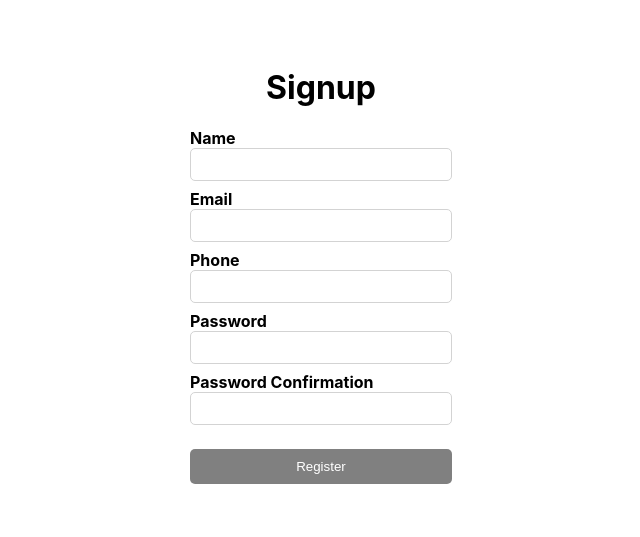
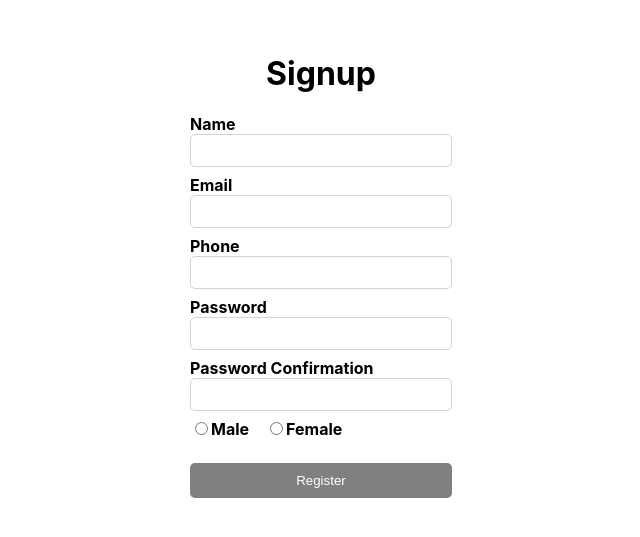
Before and after one commit to amir-rismani/formik-library, a React (Create React App) app: page / in a window 1280 px wide. Shown: the part 127-664 px from the top of the page, without its empty margins (319-959 px from the left). Built offline with nearby package versions, Linux system fonts and the light colour scheme.

Commit message:
add radio button

```diff
--- a/src/App.css
+++ b/src/App.css
@@ -8,16 +8,23 @@
 }
 
 .formGroup{
-  display: flex;
-  flex-direction: column;
-  align-items: flex-start;
   margin-bottom: .5rem;
+  text-align: left;
 }
 
 label{
   font-weight: bold;
+  display: block;
 }
-input{
+
+input+label {
+  display: inline-flex;
+  margin-right: 1rem;
+}
+
+input[type=text],
+input[type=password],
+input[type=email]{
   width: 250px;
   border: 1px solid lightgray;
   border-radius: 5px;
--- a/src/App.js
+++ b/src/App.js
@@ -9,6 +9,7 @@ const initialValues = {
   phone: "",
   password: "",
   passwordConfirmation: "",
+  gender: ""
 }
 
 // 2. Handle submittion
@@ -33,7 +34,8 @@ const validationSchema = Yup.object({
     /^(?=.*[a-z])(?=.*[A-Z])(?=.*[0-9])(?=.*[!@#\$%\^&\*])(?=.{8,})/,
     "Must Contain 8 Characters, One Uppercase, One Lowercase, One Number and One Special Case Character"
   ),
-  passwordConfirmation: Yup.string().oneOf([Yup.ref('password'), null], 'Passwords must match')
+  passwordConfirmation: Yup.string().oneOf([Yup.ref('password'), null], 'Passwords must match'),
+  gender: Yup.string().required()
 });
 function App() {
   const formik = useFormik({ initialValues, onSubmit, validationSchema, validateOnMount: true })
@@ -43,30 +45,36 @@ function App() {
       <form onSubmit={formik.handleSubmit}>
         <div className='formGroup'>
           <label htmlFor='name'>Name</label>
-          <input name='name' {...formik.getFieldProps('name')} />
+          <input type='text' id='name' name='name' {...formik.getFieldProps('name')} />
           {formik.errors.name && formik.touched.name && <small className='error'>{formik.errors.name}</small>}
         </div>
         <div className='formGroup'>
           <label htmlFor='email'>Email</label>
-          <input name='email' {...formik.getFieldProps('email')} />
+          <input type='email' id='email' name='email' {...formik.getFieldProps('email')} />
           {formik.errors.email && formik.touched.email && <small className='error'>{formik.errors.email}</small>}
         </div>
         <div className='formGroup'>
           <label htmlFor='phone'>Phone</label>
-          <input name='phone' {...formik.getFieldProps('phone')} />
+          <input type='text' id='phone' name='phone' {...formik.getFieldProps('phone')} />
           {formik.errors.phone && formik.touched.phone && <small className='error'>{formik.errors.phone}</small>}
         </div>
         <div className='formGroup'>
           <label htmlFor='password'>Password</label>
-          <input name='password' {...formik.getFieldProps('password')} />
+          <input type='password' id='password' name='password' {...formik.getFieldProps('password')} />
           {formik.errors.password && formik.touched.password && <small className='error'>{formik.errors.password}</small>}
         </div>
         <div className='formGroup'>
           <label htmlFor='passwordConfirmation'>Password Confirmation</label>
-          <input name='passwordConfirmation' {...formik.getFieldProps('passwordConfirmation')} />
+          <input type='password' id='passwordConfirmation' name='passwordConfirmation' {...formik.getFieldProps('passwordConfirmation')} />
           {formik.errors.passwordConfirmation && formik.touched.passwordConfirmation && <small className='error'>{formik.errors.passwordConfirmation}</small>}
         </div>
-
+        <div className='formGroup'>
+          <input type='radio' id="male" name='gender' value="mail" onChange={formik.handleChange} />
+          <label htmlFor='male'>Male</label>
+          <input type='radio' id="female" name='gender' value="femail" onChange={formik.handleChange} />
+          <label htmlFor='female'>Female</label>
+          {formik.errors.gender && formik.touched.gender && <small className='error'>{formik.errors.gender}</small>}
+        </div>
         <button type='submit' disabled={!formik.isValid}>Register</button>
       </form>
     </div>
```
